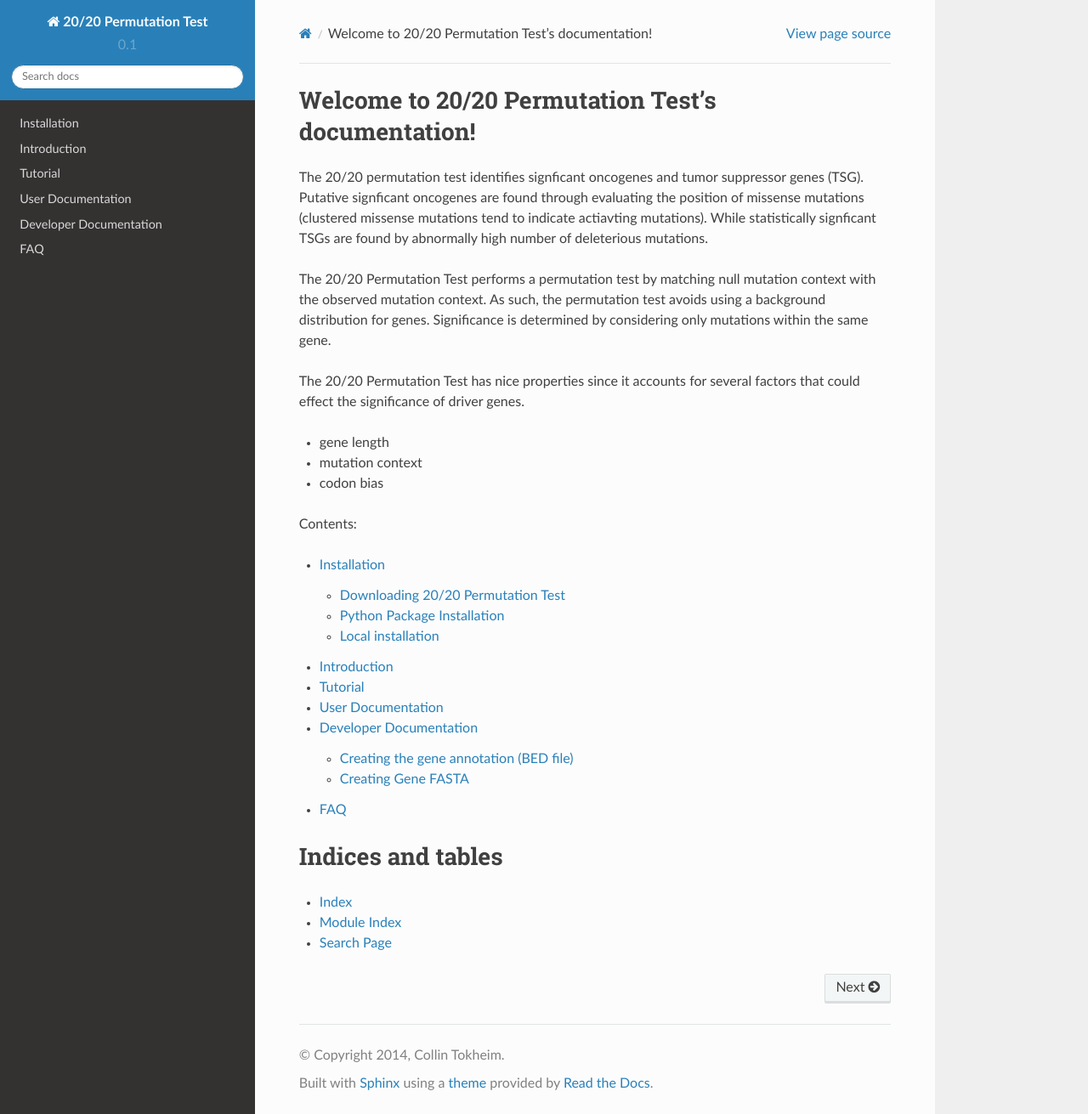
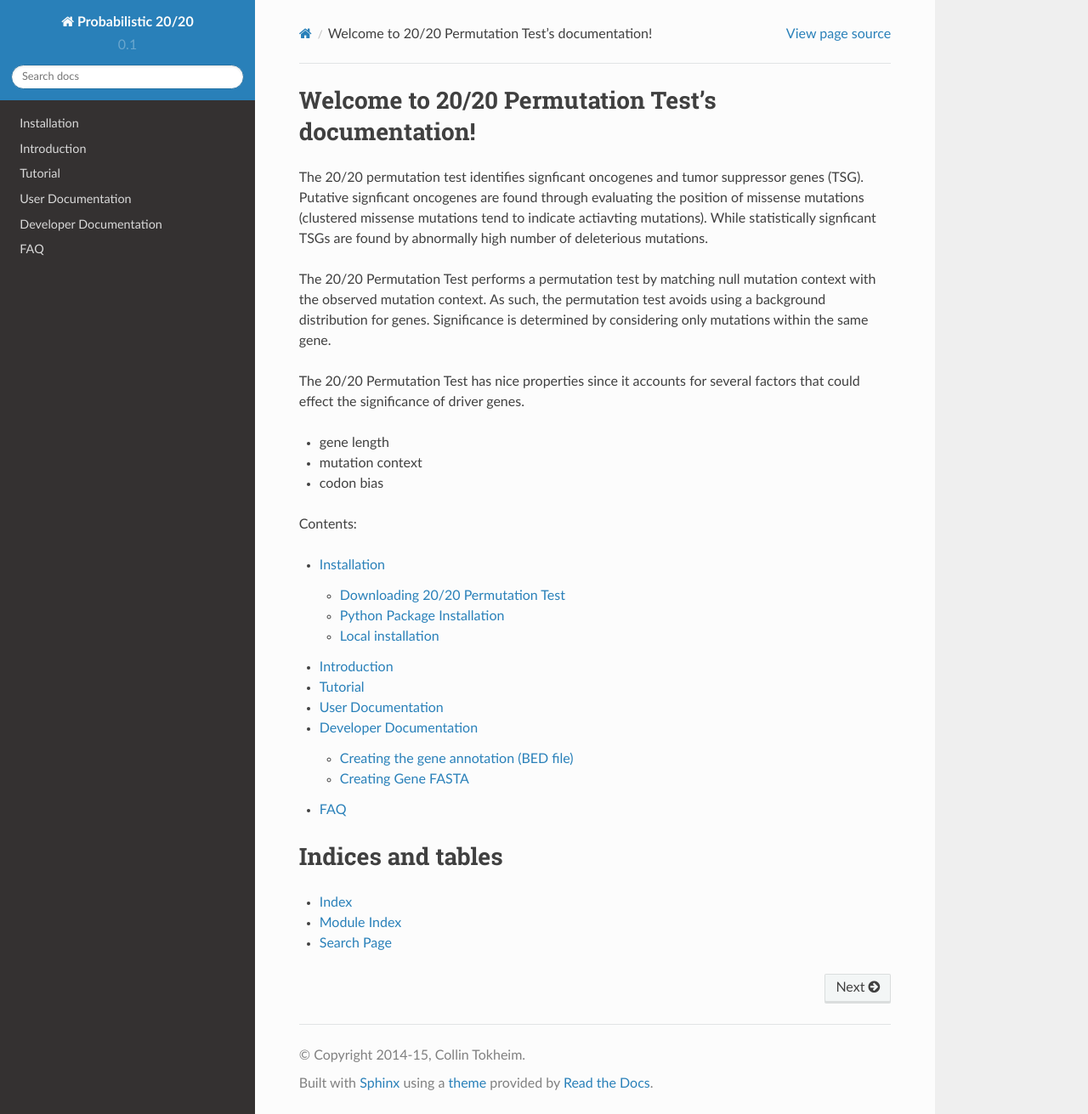
Before and after one commit to KarchinLab/probabilistic2020, a Sphinx documentation site: the page built from doc/index.rst, in a window 1280 px wide and 1311 px high. Shown: the whole window at 85% size. Built offline with Sphinx 7.4.7 and the Read the Docs theme 2.0.0, drawn with Linux system fonts in a browser that asks for light colours; pages that are not in the unit, such as notebooks, are missing from menus.

Commit message:
Attempted to update the sphinx doc config

```diff
--- a/doc/conf.py
+++ b/doc/conf.py
@@ -39,7 +39,11 @@
               'sphinx.ext.doctest',
               'sphinx.ext.mathjax',
               'sphinx.ext.viewcode',
-              'numpydoc']
+              'numpydoc',
+              'IPython.sphinxext.ipython_console_highlighting',
+              'IPython.sphinxext.ipython_directive',
+              'matplotlib.sphinxext.plot_directive'
+              ]
 
 # Add any paths that contain templates here, relative to this directory.
 templates_path = ['_templates']
@@ -54,8 +58,8 @@
 master_doc = 'index'
 
 # General information about the project.
-project = u'20/20 Permutation Test'
-copyright = u'2014, Collin Tokheim'
+project = u'Probabilistic 20/20'
+copyright = u'2014-15, Collin Tokheim'
 
 # The version info for the project you're documenting, acts as replacement for
 # |version| and |release|, also used in various other places throughout the
@@ -179,7 +183,7 @@
 #html_file_suffix = None
 
 # Output file base name for HTML help builder.
-htmlhelp_basename = '2020PermutationTestdoc'
+htmlhelp_basename = 'Probabilistic2020doc'
 
 
 # -- Options for LaTeX output --------------------------------------------------
@@ -198,7 +202,7 @@
 # Grouping the document tree into LaTeX files. List of tuples
 # (source start file, target name, title, author, documentclass [howto/manual]).
 latex_documents = [
-  ('index', '2020PermutationTest.tex', u'20/20 Permutation Test Documentation',
+  ('index', 'Probabilistic2020.tex', u'Probabilistic 20/20 Documentation',
    u'Collin Tokheim', 'manual'),
 ]
 
@@ -228,7 +232,7 @@
 # One entry per manual page. List of tuples
 # (source start file, name, description, authors, manual section).
 man_pages = [
-    ('index', '2020permutationtest', u'20/20 Permutation Test Documentation',
+    ('index', 'Probabilistic 20/20 Documentation', u'Probabilistic 20/20 Documentation',
      [u'Collin Tokheim'], 1)
 ]
 
@@ -242,8 +246,8 @@
 # (source start file, target name, title, author,
 #  dir menu entry, description, category)
 texinfo_documents = [
-  ('index', '2020PermutationTest', u'20/20 Permutation Test Documentation',
-   u'Collin Tokheim', '2020PermutationTest', 'One line description of project.',
+  ('index', 'Probabilistic2020', u'Probabilistic 20/20 Documentation',
+   u'Collin Tokheim', 'Probabilistic2020', 'One line description of project.',
    'Miscellaneous'),
 ]
 
```
